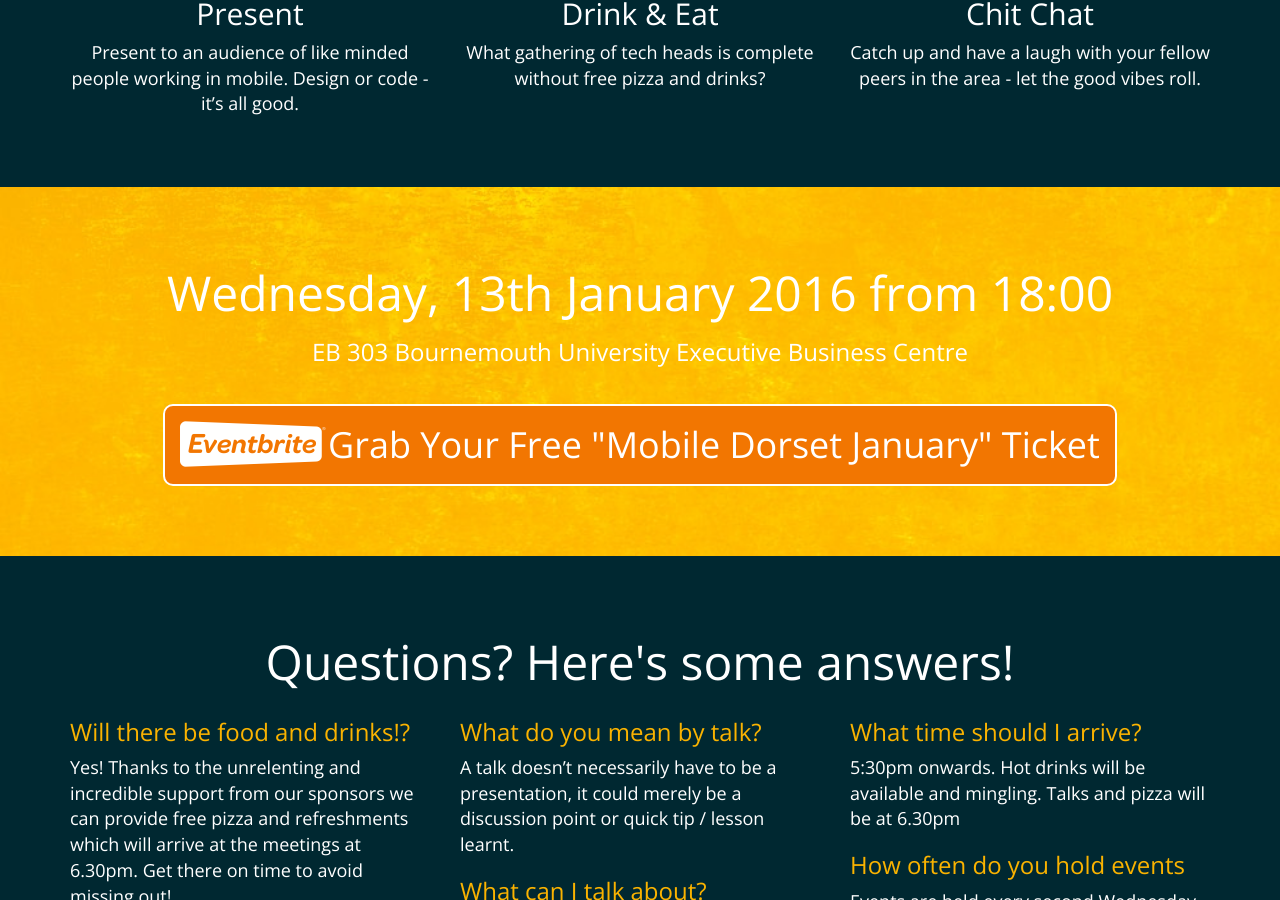
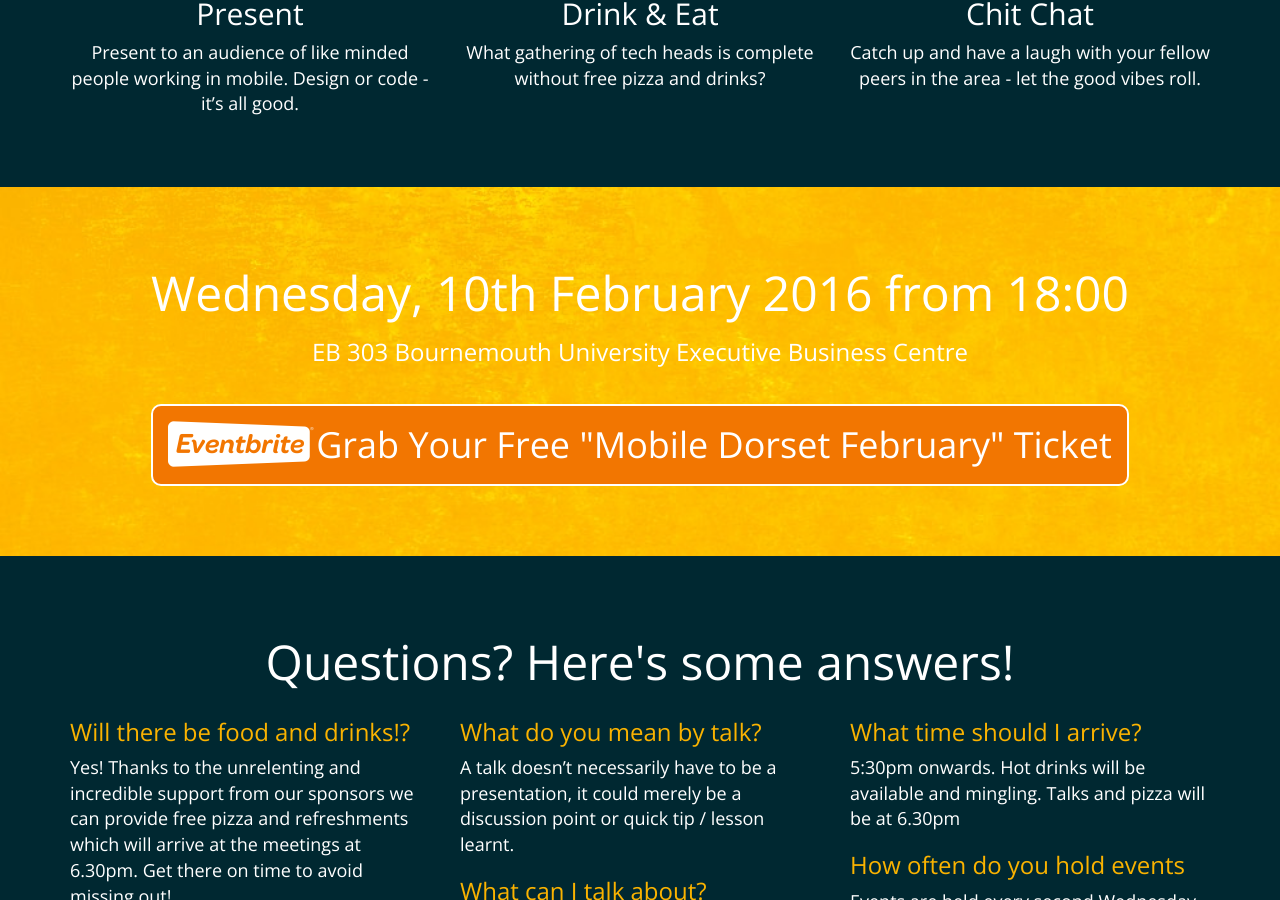
Before and after one commit to MobileDorset/mobiledorset.github.io, a Jekyll site: the page built from index.html, in a window 1280 px wide and 900 px high, scrolled down 971 px. Built offline with Jekyll 4.4.1, drawn with Linux system fonts in a browser that asks for light colours.

Commit message:
Update for February event

```diff
--- a/_data/events.yml
+++ b/_data/events.yml
@@ -1,4 +1,4 @@
-- name: Mobile Dorset January
-  datetime: Wednesday, 13th January 2016 from 18:00
-  url: http://mobiledorset-2016-01.eventbrite.co.uk
+- name: Mobile Dorset February
+  datetime: Wednesday, 10th February 2016 from 18:00
+  url: http://mobiledorset-2016-02.eventbrite.co.uk
   location: EB 303 Bournemouth University Executive Business Centre
```
